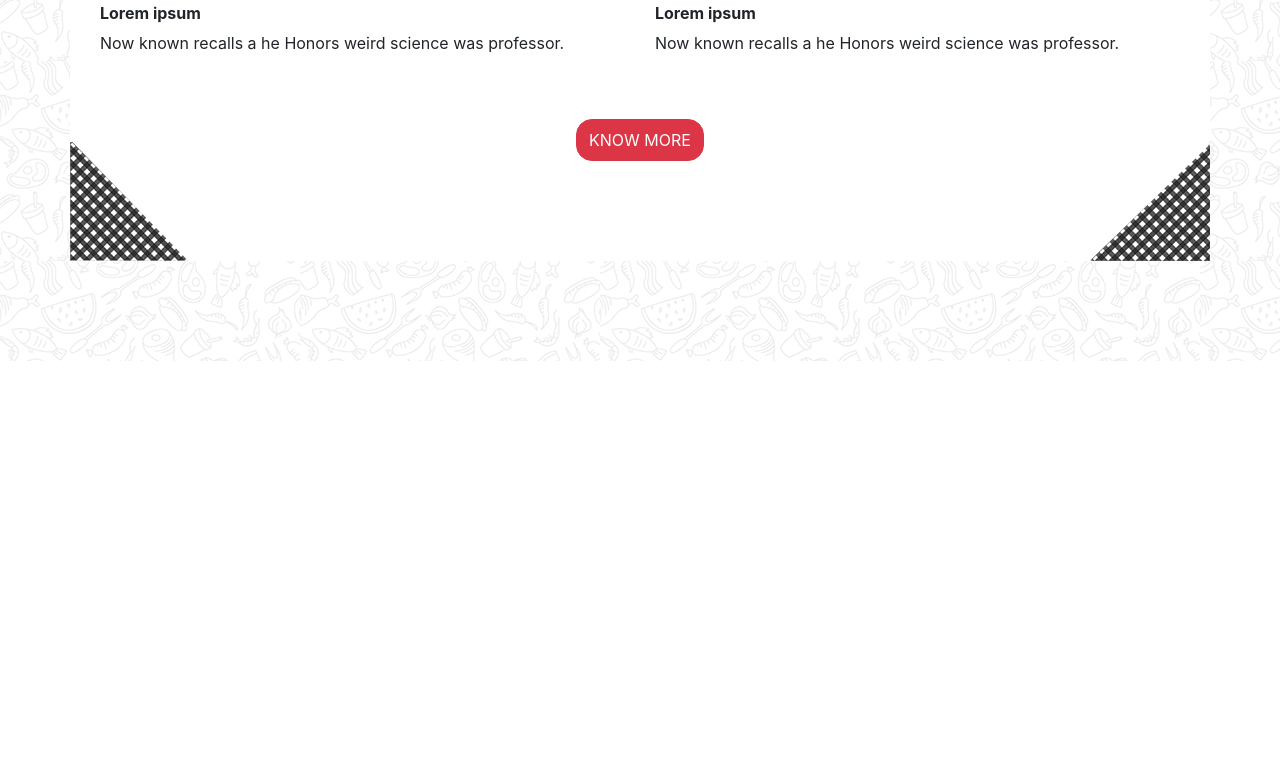
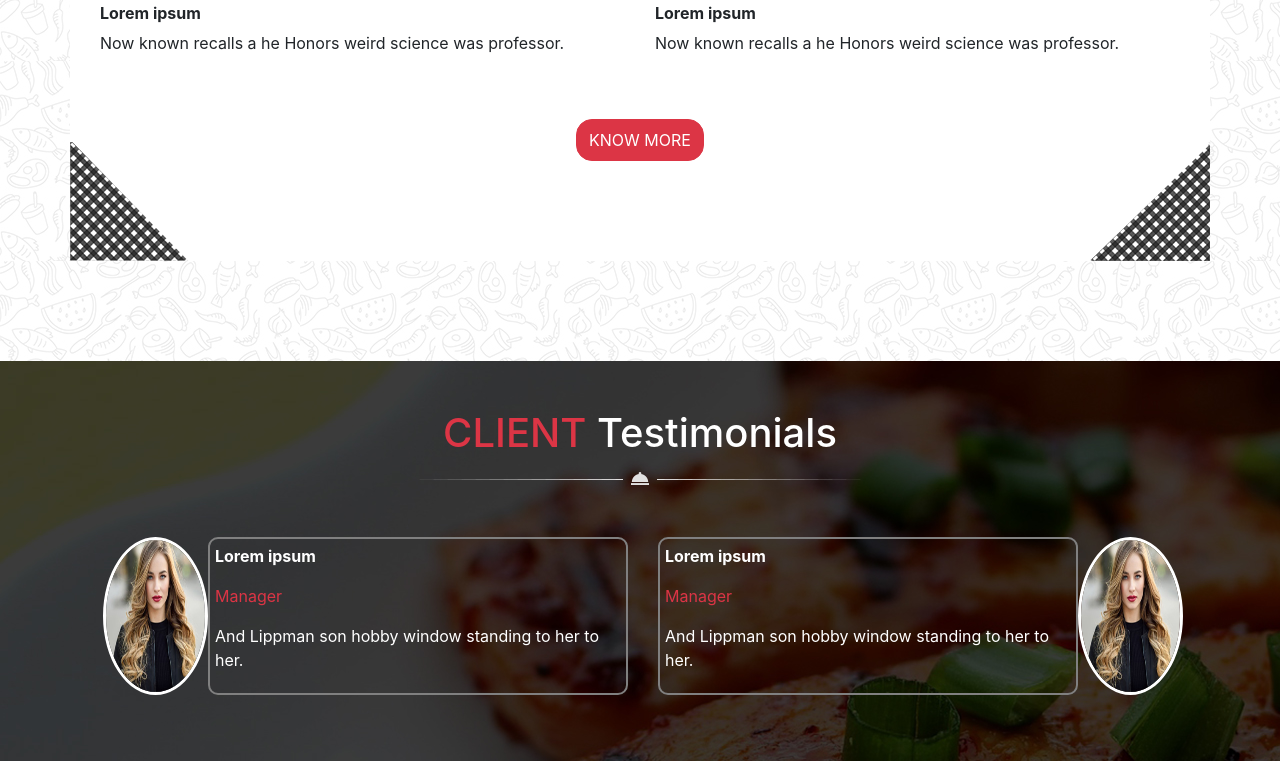
Before and after one commit to KadirYavas/git_bootstrap_les_chefs, a website: page index.html in a window 1280 px wide. Shown: the part 3520-4281 px from the top of the page. Before the commit the page ends 3881 px from the top, so only its background shows below. Drawn offline with nearby package versions, Linux system fonts and the light colour scheme.

Commit message:
femmefin

```diff
--- a/index.html
+++ b/index.html
@@ -300,7 +300,24 @@
         </div>
     </section>
 
-
+<section class="testimimg">
+    <div class="text-center pt-5"><h1 class="text-white"><span class="text-danger text-uppercase">Client</span> Testimonials</h1>
+    <img src="./public/images/decoration_line.png" alt=""></div>
+    <div class="row container mt-5 marginfemme">
+        <div class="col-6 d-flex justify-content-between femme">
+            <img src="./public/images/testimonial1.jpg" alt="" width="20%">
+            <div class="textfemme"><p class="font-weight-bold text-white">Lorem ipsum</p>
+            <p class="text-danger">Manager</p>
+            <p class="text-white">And Lippman son hobby window standing to her to her.</p></div>
+        </div>
+        <div class="col-6 d-flex justify-content-between femme">
+            <div class="textfemme"><p class="font-weight-bold text-white">Lorem ipsum</p>
+            <p class="text-danger">Manager</p>
+            <p class="text-white">And Lippman son hobby window standing to her to her.</p></div>
+            <img src="./public/images/testimonial1.jpg" alt="" width="20%">
+        </div>
+    </div>
+</section>
 
 
 
--- a/src/sass/style.sass
+++ b/src/sass/style.sass
@@ -140,3 +140,16 @@ $fa-font-path: "../../node_modules/@fortawesome/fontawesome-free/webfonts"
         top: -15px
 .knowmore button
     border-radius: 16px
+.testimimg
+    background-image: url(../../public/images/testimonials_background.jpg)
+    height: 400px
+.femme
+    img
+        border-radius: 50%
+        border: 3px solid white
+.textfemme
+    border: 2px solid grey
+    border-radius: 10px
+    padding: 5px 5px
+.marginfemme
+    margin-left: 73px
```
Also changed, not shown: public/css/style.css, 1 other file.
